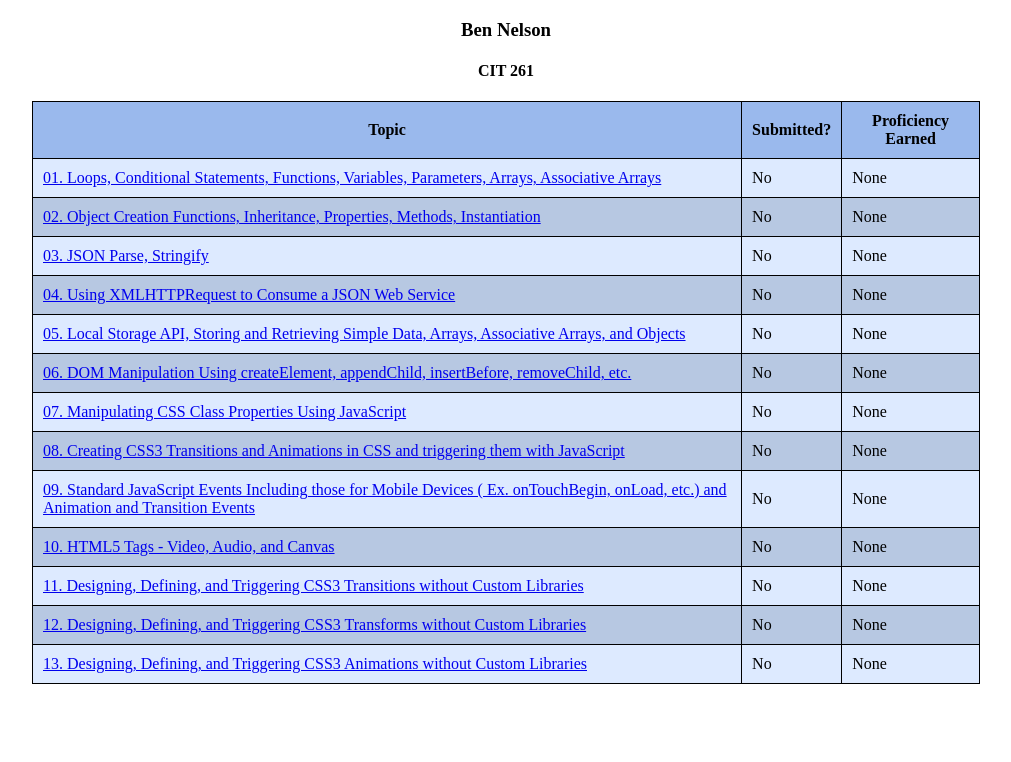
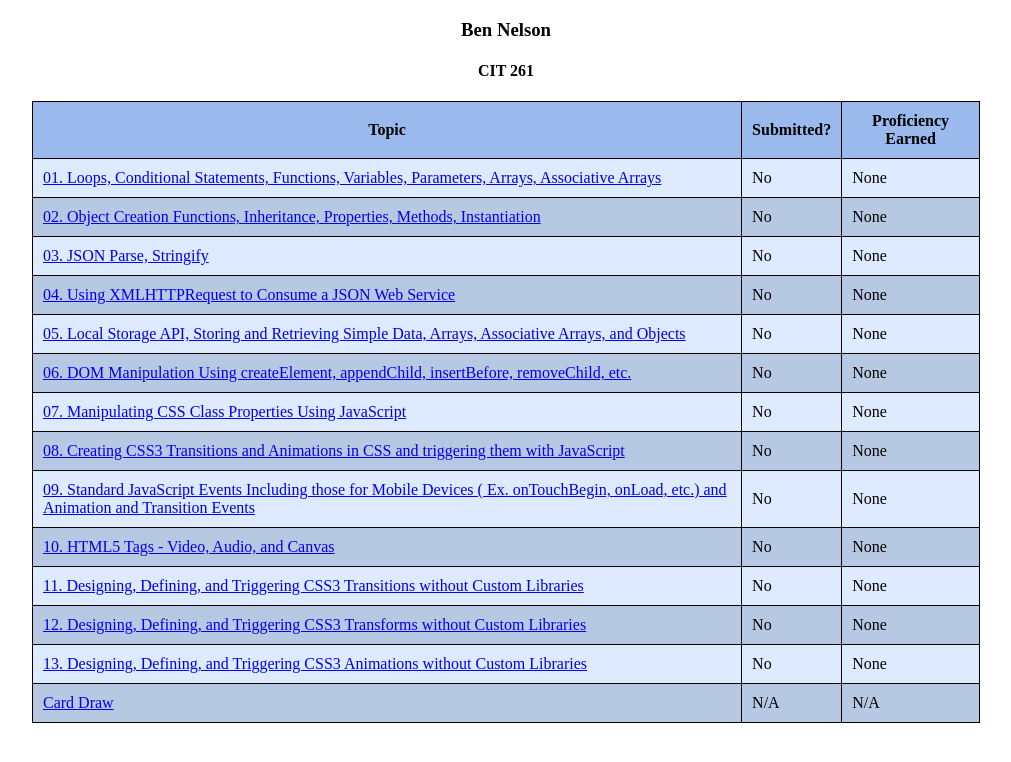
Before and after one commit to troazg/troazg.github.io, a plain HTML site: page index.html in a window 1280 px wide. Shown: the whole page, without its empty margins (134-1145 px from the left). Drawn offline with Linux system fonts and the light colour scheme.

Commit message:
Add readme. Update index

```diff
--- a/index.html
+++ b/index.html
@@ -86,6 +86,11 @@
   				<td>No</td>
   				<td>None</td>
   			</tr>
+        <tr>
+          <td><a href="cardDraw.html">Card Draw</a></td>
+          <td>N/A</td>
+          <td>N/A</td>
+        </tr>
   		</table>
   	</div>
 
```
Also changed, not shown: 01.html (+10 -1 lines), 1 other file.
